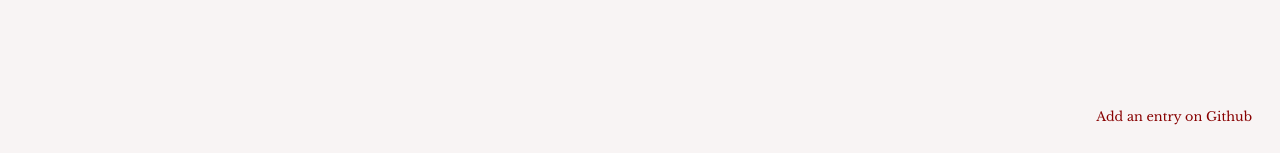
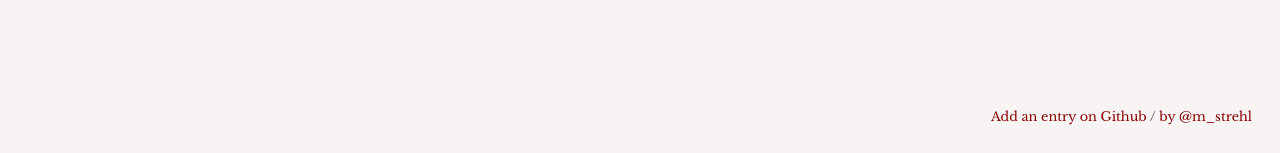
Before and after one commit to Boldewyn/errdict, a Jekyll site: the page built from index.md, in a window 1280 px wide. Shown: the part 744-897 px from the top of the page. Built offline with Jekyll 4.4.1, drawn with Linux system fonts in a browser that asks for light colours; comment, search, counter and statistics services are not loaded.

Commit message:
add Twitter handle

```diff
--- a/index.md
+++ b/index.md
@@ -1,6 +1,8 @@
 ---
 layout: default
-footer: <a href="https://github.com/Boldewyn/errdict/issues">Add an entry on Github</a>
+footer: >
+  <a href="https://github.com/Boldewyn/errdict/issues">Add an entry on Github</a> /
+  <a href="https://twitter.com/m_strehl">by @m_strehl</a>
 ---
 
 ## {{ site.title }}
```
